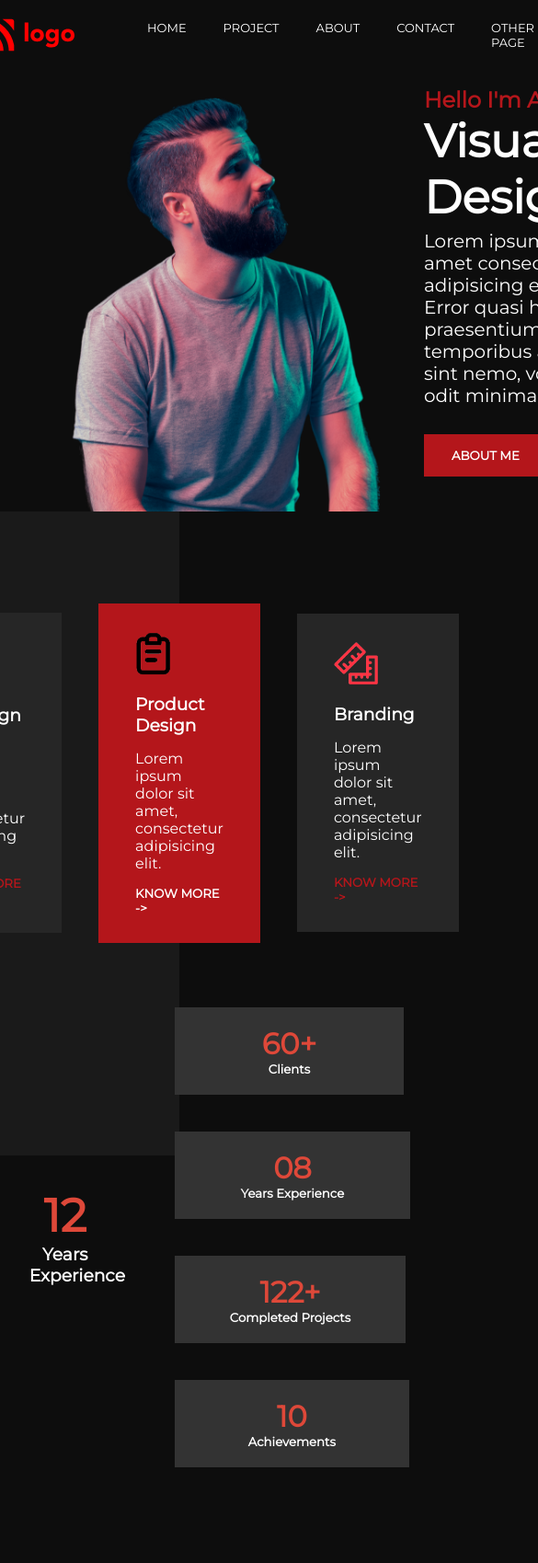
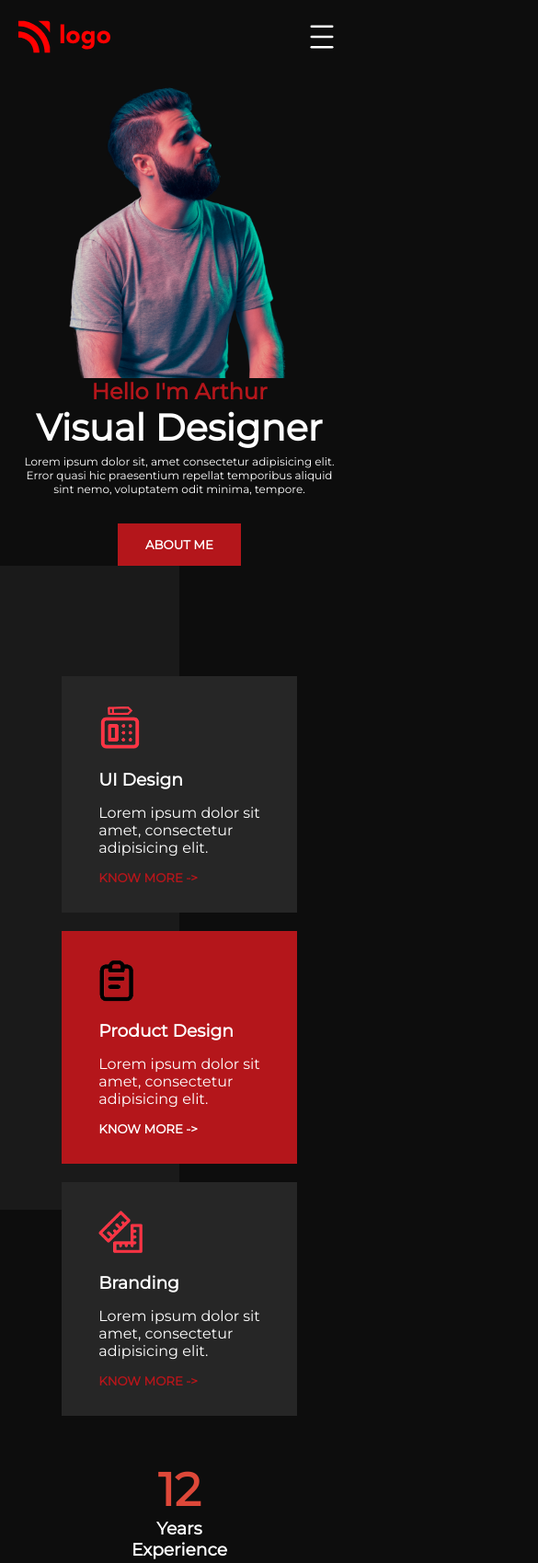
Before and after one commit to arunkumarnepa00/html-css-project-15, a plain HTML site: page index.html in a window 390 px wide. Shown: the top 1699 px of the page at 92% size, 585 px wide, since content can reach past the window. Drawn offline with Linux system fonts and the light colour scheme.

Commit message:
mobile responsiveness added

```diff
--- a/style.css
+++ b/style.css
@@ -28,12 +28,36 @@ body{
     padding-inline:20px;
     font-size: small;
 }
-
+@media only screen and (max-width:900px) {
+    .nav-bar{
+      display: none;
+    }
+    .nav-list{
+      display: none;
+    }
+    .nav-logo{
+        right:0;
+    }
+    .nav-bar{
+      display: flex;
+      justify-content: space-between;
+      margin-inline:20px;
+    }
+    .nav-bar:nth-child(1)::after{
+      content: "";
+      display: inline-block;
+      width:40px;
+      height:40px;
+      background-image: url(./assets/hamburger-menu-more-2-svgrepo-com.svg);
+      background-size:40px 40px;
+    }
+  }
 /* section1 */
 .section1{
     display: flex;
     justify-content: space-around;
     align-items: center;
+    flex-wrap: wrap;
 }
 .section1-1{
     position: relative;
@@ -61,7 +85,7 @@ color:#B4161B;
 }
 
 /* bg colors */
-bg-colors{
+.bg-colors{
     position: relative;
 }
 .bg-colors::before{
@@ -73,6 +97,27 @@ bg-colors{
     background-color:#1a1a1a;
     z-index:-1;
 }
+@media only screen and (max-width:900px){
+    .section1{
+        /* width:200px    */
+    }
+    .section1 img{
+        width:90%;
+    }
+    .section1 h1{
+        font-size:40px;
+    }
+    .section1 p{
+        margin-inline:10px;
+        font-size:12px;
+    }
+    .section1-1{
+        right:0;
+        text-align: center;
+
+    }
+}
+
 
 /* section2 */
 .section2-1{
@@ -80,6 +125,7 @@ bg-colors{
     justify-content:center;
     align-items: center;
     margin-top:100px;
+    flex-wrap: wrap;
 }
 .section2-1-card{
     color:#fff;
@@ -99,7 +145,6 @@ bg-colors{
 }
 .section2-1-card:nth-child(2){
     background-color:#B4161B;
-    /* padding-block:25px; */
 }
 .section2-1-card:nth-child(2)>h5{
  color: #fff;
@@ -109,6 +154,7 @@ bg-colors{
     display: flex;
     align-items: center;
     justify-content: center;
+
 }
 .section2-2-head{
    width:20%;
@@ -151,7 +197,18 @@ bg-colors{
 .section2-2-card:nth-child(4){
     padding:20px 80px;
 }
-
+@media only screen and (max-width:900px){
+    .section2-1-card{
+        margin-top:20px;
+    }
+    .section2-2{
+        flex-wrap: wrap;
+    }
+    .section2-2-head{
+        margin-left:0;
+        width:40%;
+    }
+}
 
 /* section3 */
 .section3{
@@ -160,6 +217,7 @@ bg-colors{
     align-items: center;
     color:#fff;
     margin-top:100px;
+    flex-wrap: wrap;
 }
 .section3-1>h2{
     margin-bottom:5px;
@@ -173,6 +231,11 @@ bg-colors{
     padding:15px 30px;
     font-weight:bold;
     border: none;
+}
+@media only screen and (max-width:900px){
+    .section3{
+      text-align: center;
+    }
 }
 
 
@@ -205,6 +268,11 @@ margin-top:10px;
 .section4-card:nth-child(4) img{
     padding-bottom:80px;
 }
+@media only screen and (max-width:900px){
+    .section4-card img{
+      width:300px;
+    }
+}
 
 
 /* section5 */
@@ -217,6 +285,7 @@ margin-top:10px;
     background-color: #333333;
     padding-block:50px;
     margin-inline:15%;
+    flex-wrap: wrap;
 }
 .section5-1>h2{
     margin-bottom:5px;
@@ -232,6 +301,13 @@ margin-top:10px;
     font-weight:bold;
     border: none;
 }
+@media only screen and (max-width:900px){
+    .section5{
+        width:90%;
+        margin-inline:auto;
+        text-align: center;
+    }
+}
 
 
 /* section6 */
@@ -243,6 +319,7 @@ margin-top:10px;
     list-style-type:none;
     display: flex;
     justify-content:center;
+    flex-wrap: wrap;
 }
 .section6-list .list-item{
     margin-inline:10px;
@@ -265,3 +342,13 @@ margin-top:10px;
 .footer-list .list-item{
     margin-inline:20px;
 }
+@media only screen and (max-width:900px){
+    .footer{
+      display: block;
+      text-align: center;
+    }
+    .footer-list{
+        left:20px;
+        margin-top:20px;
+    }
+}
```
Also changed, not shown: assets/hamburger-menu-more-2-svgrepo-com.svg (added), 1 other file.
